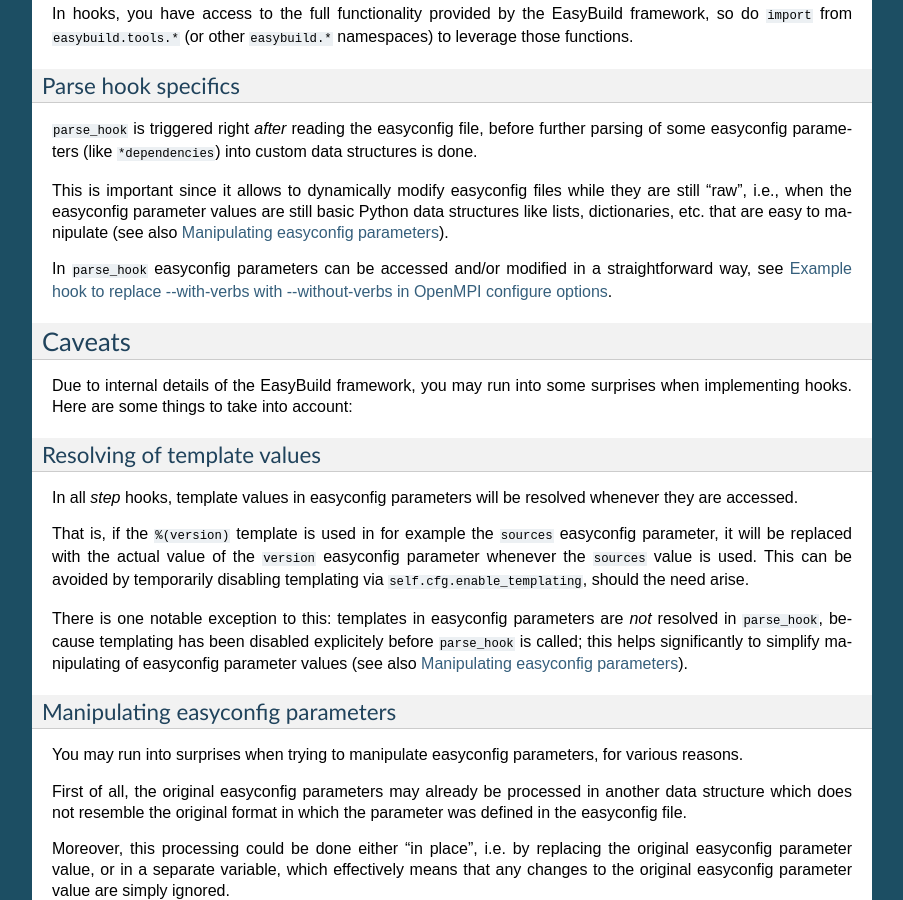
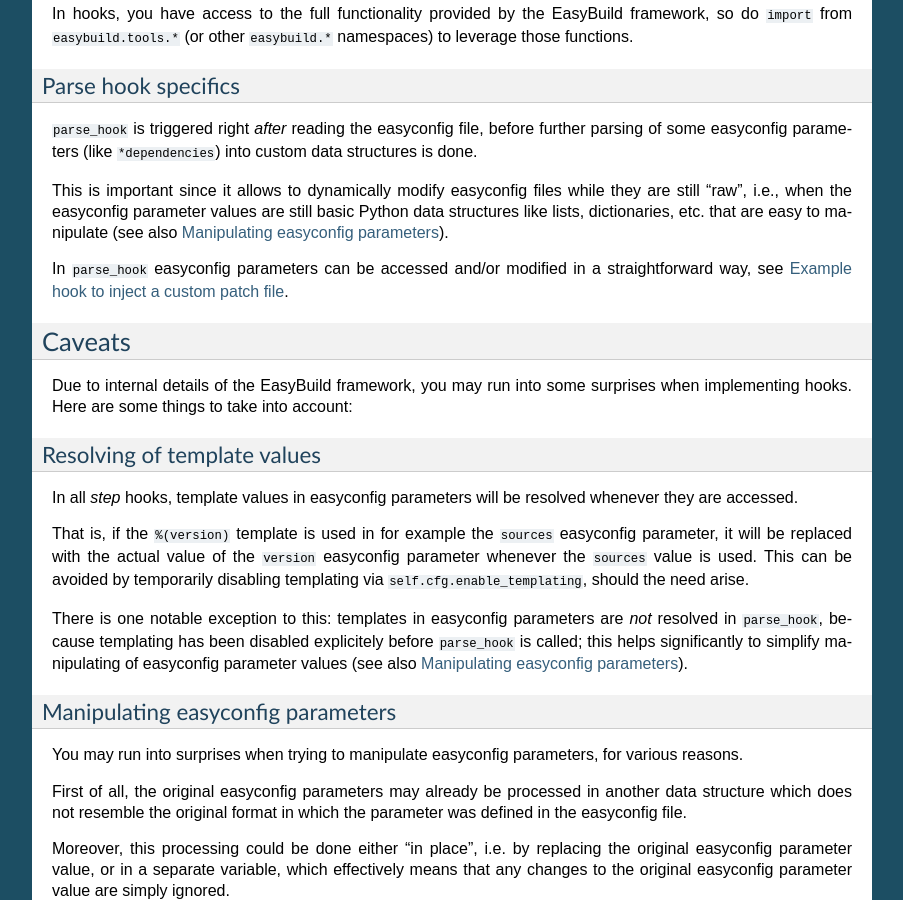
Before and after one commit to easybuilders/easybuild, a Sphinx documentation site: the page built from docs/Hooks.rst, in a window 1280 px wide and 900 px high, scrolled down 2652 px. Shown: the whole window, without its empty margins (198-1101 px from the left). Built offline with Sphinx 7.4.7, drawn with Linux system fonts in a browser that asks for light colours.

Commit message:
fix ref to parse_hook example

```diff
--- a/docs/Hooks.rst
+++ b/docs/Hooks.rst
@@ -152,7 +152,7 @@
 that are easy to manipulate (see also :ref:`hooks_caveats_manipulating`).
 
 In ``parse_hook`` easyconfig parameters can be accessed and/or modified in a straightforward way,
-see :ref:`hooks_examples_openmpi_configopts`.
+see :ref:`hooks_examples_inject_patch`.
 
 
 .. _hooks_caveats:
```
